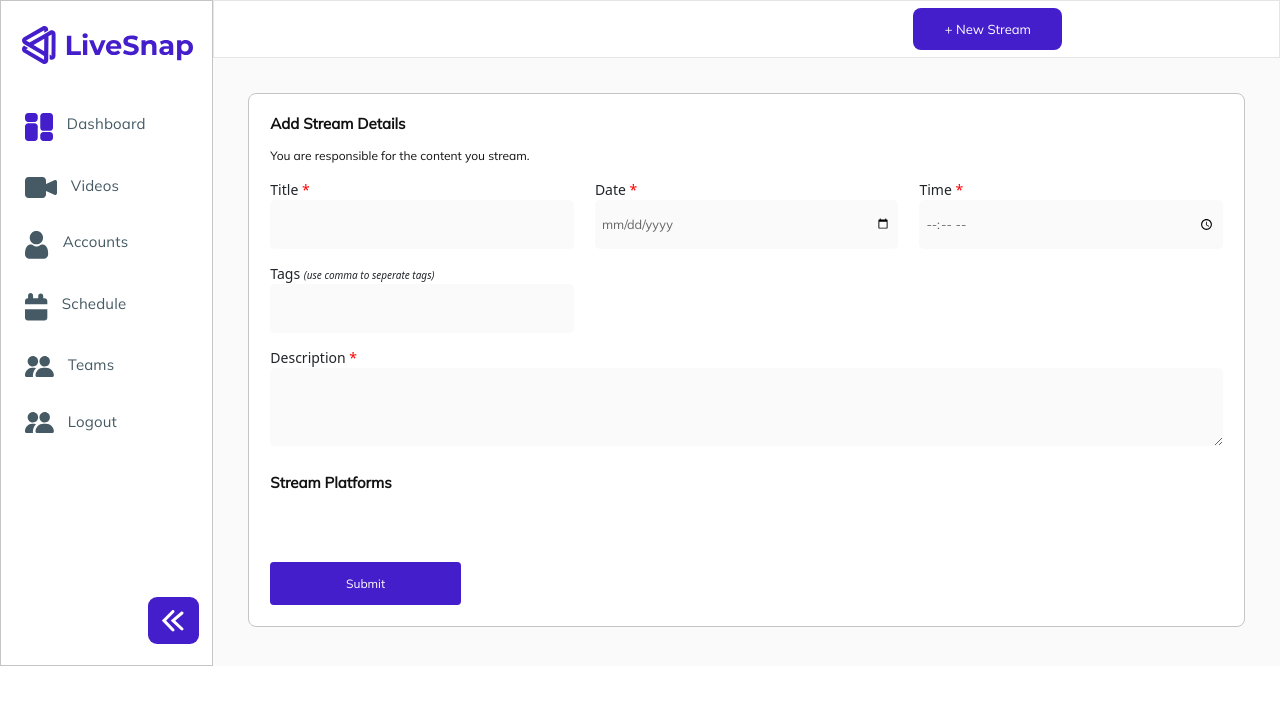
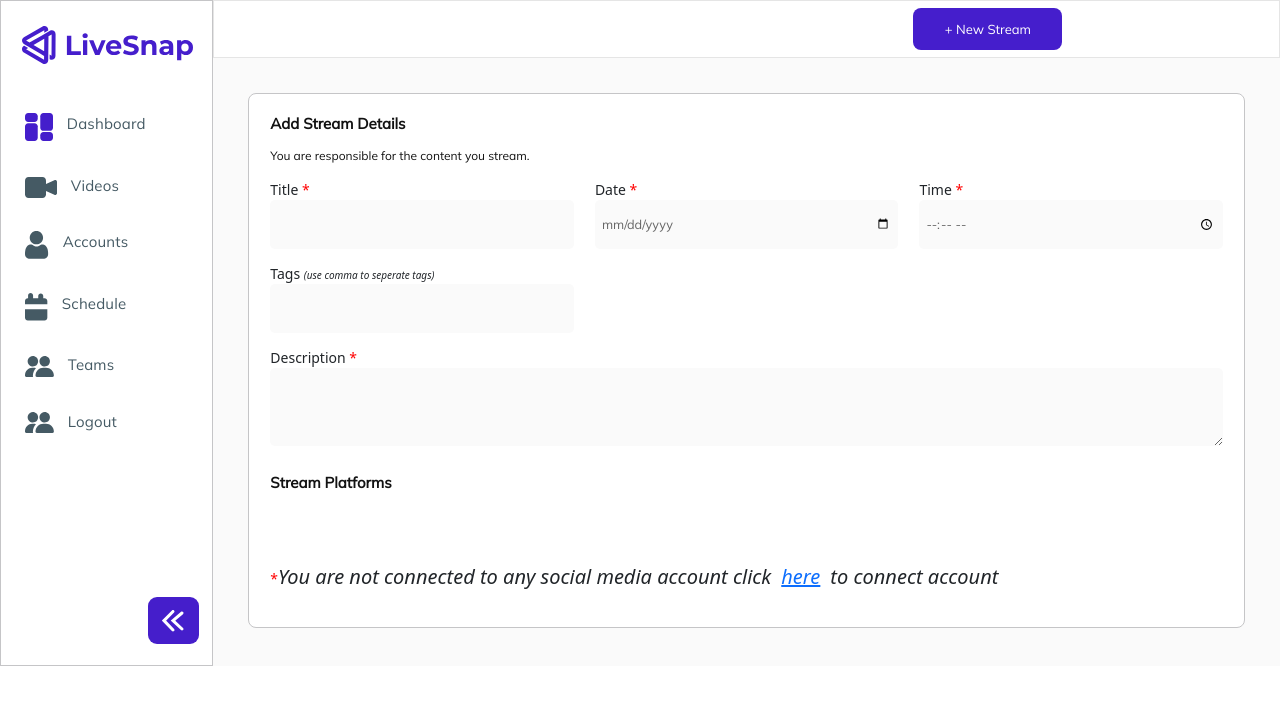
Before and after one commit to iamwavefly/live-stream-api, a React (Create React App) app: page /schedule/create-schedule in a window 1280 px wide. Shown: the top 704 px of the page. Built offline with nearby package versions, Linux system fonts and the light colour scheme; no server answers; sample sign-in values are in the browser's storage.

Commit message:
3/1/2022

```diff
--- a/src/components/modals/StreamingModals.js
+++ b/src/components/modals/StreamingModals.js
@@ -26,7 +26,7 @@ const StreamingModals = ({ show, close }) => {
             toast.success("Hurray!!! your video was uploaded Successfully", { autoClose: 1000 })
             setTimeout(() => {
                 window.location.reload();
-            }, 1500);
+            }, 1000);
         }
         else {
             toast.error(error_video)
--- a/src/pages/schedule/CreateNewSchedule.js
+++ b/src/pages/schedule/CreateNewSchedule.js
@@ -15,6 +15,7 @@ const CreateNewSchedule = () => {
 
     const dispatch = useDispatch();
 
+
     const fetchUser = useSelector((state) => state.fetchUser)
     const { loading:loadingFectUser, error:errorFectUser, userDet } = fetchUser;
 
@@ -24,6 +25,10 @@ const CreateNewSchedule = () => {
 
     const createNewSchedule = useSelector((state) => state.createNewSchedule)
     const { loading, error, createSchedule } = createNewSchedule;
+
+    const [connected, setConnected] = useState(false)
+
+
 
     const search = useLocation().search;
     const video_from = new URLSearchParams(search).get('video');
@@ -80,10 +85,16 @@ const CreateNewSchedule = () => {
         dispatch(newSchedule(token, video_id, title, date, time, tags, description, is_instagram, is_twitter, is_facebook, is_youtube, is_twitch))
         console.log(token, video_id, title, date, time, tags, description, is_instagram, is_twitter, is_facebook, is_youtube, is_twitch)
     }
-
+    //check if user has any conected account is connected
+    useEffect(() => {
+        if (userDet?.data?.profile?.is_connected_facebook !== true && userDet?.data?.profile?.is_connected_google !== true) {
+            setConnected(false)
+        }else if(userDet?.data?.profile?.is_connected_facebook === true || userDet?.data?.profile?.is_connected_google === true){
+            setConnected(true)
+        }
+    }, [userDet])
 
     return <>
-
         <div className="mainContent">
             <div className="left">
                 <Sidebar />
@@ -183,7 +194,7 @@ const CreateNewSchedule = () => {
                                 </div>
 
 
-                                   {/* {userDet?.data?.profile?.is_connected_facebook !== true || userDet?.data?.profile?.is_connected_google !== true ? (
+                                   {connected === false ? (
 
                                     <p>
                                         <span style={{ color: "red" }}>*</span>
@@ -197,12 +208,12 @@ const CreateNewSchedule = () => {
 
                                     </p>
                                     ) : (
-                                       ""
-                                    )} */}
-
-<div>
+                                    <div>
                                         <button className="submitBtn" onSubmit={handleStreamCreate}>Submit</button>
                                     </div>
+                                    )}
+
+
 
 
 
--- a/src/pages/video/Video.js
+++ b/src/pages/video/Video.js
@@ -519,11 +519,7 @@ const Video = () => {
           stopRecordingAndClose()
 
       }
-
-      stopRecordingAndClose()
-
-
-      }
+    }
 
 
     const dispatch = useDispatch();
@@ -538,8 +534,8 @@ const Video = () => {
       if (newVideo) {
           toast.success("Hurray!!! your video was uploaded Successfully", { autoClose: 1000 })
           setTimeout(() => {
-              // window.location.reload();
-          }, 1500);
+              window.location.reload();
+          }, 1000);
       }
       else {
           toast.error(error_video)
@@ -899,7 +895,7 @@ const Video = () => {
                                 </div> */}
                             </div>
                             <div className="videoTableBody">
-                                {loading || loading_video || loading_delete ? (<Loader />) : (
+                                {loading || loading_delete ? (<Loader />) : (
                                     <table>
                                         <thead>
                                             <tr>
```
